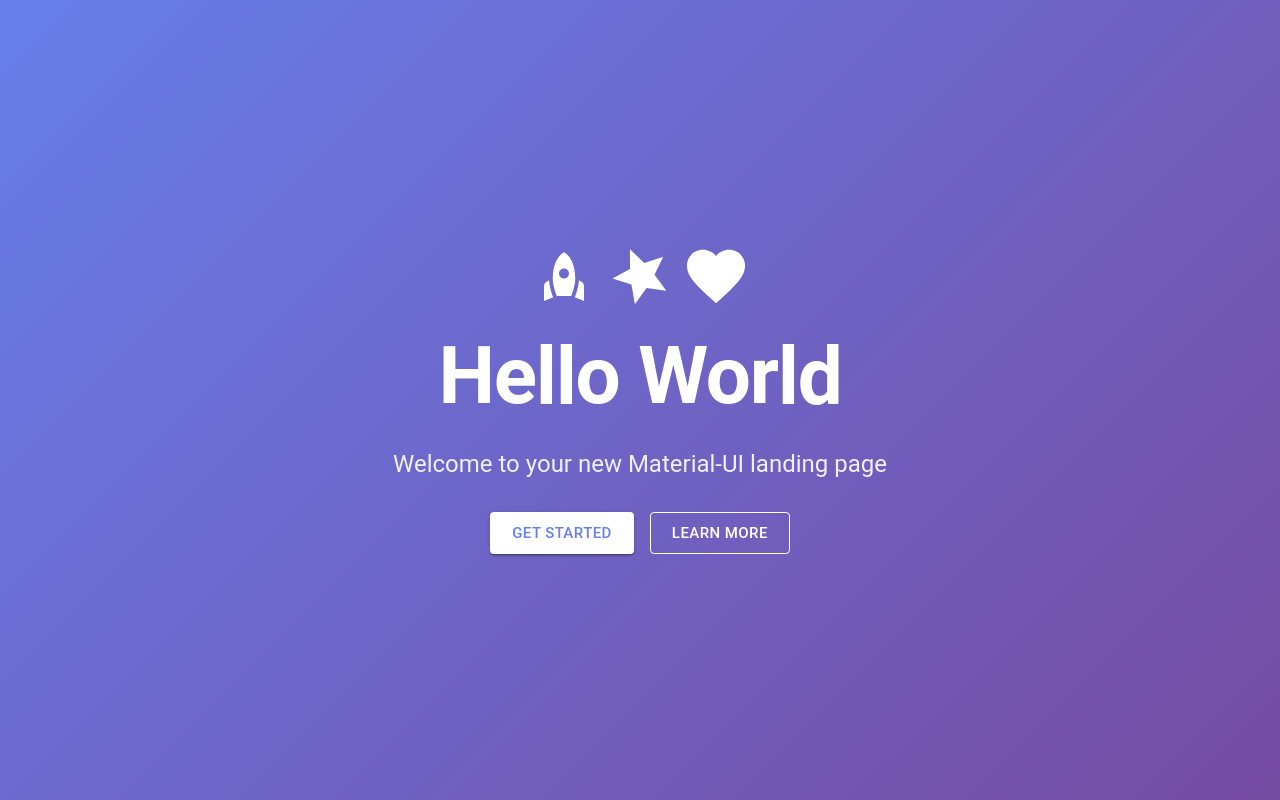
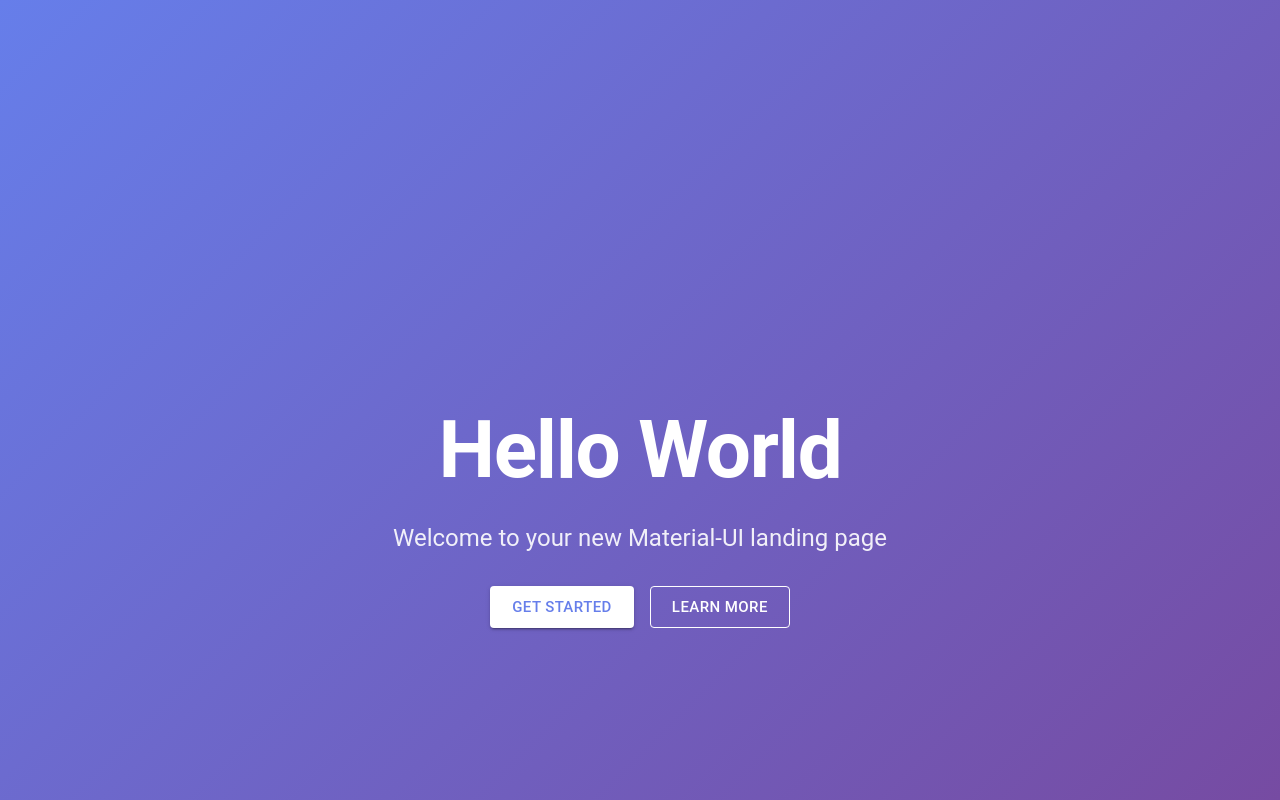
Before and after one commit to ns-test-org/normal-restarts-testing-02, a Next.js app in the folder packages/normal-restarts-testing-02/: page / in a window 1280 px wide. Built offline with nearby package versions, Linux system fonts and the light colour scheme.

Commit message:
AI chat session: Updated code and files

```diff
--- a/packages/normal-restarts-testing-02/package.json
+++ b/packages/normal-restarts-testing-02/package.json
@@ -19,6 +19,7 @@
     "@mui/material": "^7.3.6",
     "@opennextjs/cloudflare": "1.14.6",
     "framer-motion": "^12.23.26",
+    "lottie-react": "^2.4.1",
     "next": "15.5.9",
     "react": "19.2.3",
     "react-dom": "19.2.3"
--- a/packages/normal-restarts-testing-02/src/app/page.tsx
+++ b/packages/normal-restarts-testing-02/src/app/page.tsx
@@ -1,12 +1,71 @@
 'use client';
 
 import { Container, Typography, Box, Button, Stack } from '@mui/material';
-import { Rocket, Star, Favorite } from '@mui/icons-material';
 import { motion } from 'framer-motion';
+import Lottie from 'lottie-react';
 
 const MotionBox = motion.create(Box);
 const MotionStack = motion.create(Stack);
 const MotionTypography = motion.create(Typography);
+
+// Lottie animation data - using a simple rocket animation
+const rocketAnimation = {
+  "v": "5.7.4",
+  "fr": 30,
+  "ip": 0,
+  "op": 60,
+  "w": 200,
+  "h": 200,
+  "nm": "Rocket",
+  "ddd": 0,
+  "assets": [],
+  "layers": [
+    {
+      "ddd": 0,
+      "ind": 1,
+      "ty": 4,
+      "nm": "Rocket",
+      "sr": 1,
+      "ks": {
+        "o": { "a": 0, "k": 100 },
+        "r": { "a": 1, "k": [
+          { "t": 0, "s": [0], "e": [360] },
+          { "t": 60 }
+        ]},
+        "p": { "a": 1, "k": [
+          { "t": 0, "s": [100, 120], "e": [100, 80] },
+          { "t": 30, "s": [100, 80], "e": [100, 120] },
+          { "t": 60 }
+        ]},
+        "a": { "a": 0, "k": [0, 0] },
+        "s": { "a": 1, "k": [
+          { "t": 0, "s": [100, 100], "e": [120, 120] },
+          { "t": 30, "s": [120, 120], "e": [100, 100] },
+          { "t": 60 }
+        ]}
+      },
+      "shapes": [
+        {
+          "ty": "gr",
+          "it": [
+            {
+              "ty": "rc",
+              "d": 1,
+              "s": { "a": 0, "k": [40, 60] },
+              "p": { "a": 0, "k": [0, 0] },
+              "r": { "a": 0, "k": 10 }
+            },
+            {
+              "ty": "fl",
+              "c": { "a": 0, "k": [1, 1, 1, 1] },
+              "o": { "a": 0, "k": 100 }
+            }
+          ]
+        }
+      ]
+    }
+  ]
+};
 
 export default function Landing() {
   return (
@@ -26,54 +85,23 @@
           animate={{ opacity: 1, y: 0 }}
           transition={{ duration: 0.8 }}
         >
-          <MotionStack
-            direction="row"
-            spacing={2}
-            justifyContent="center"
-            sx={{ mb: 3 }}
+          <MotionBox
+            sx={{
+              display: 'flex',
+              justifyContent: 'center',
+              mb: 4,
+              '& > div': { width: 200, height: 200 }
+            }}
             initial={{ scale: 0 }}
             animate={{ scale: 1 }}
             transition={{ delay: 0.2, type: 'spring', stiffness: 200 }}
           >
-            <motion.div
-              animate={{
-                rotate: [0, 10, -10, 0],
-                y: [0, -10, 0]
-              }}
-              transition={{
-                duration: 2,
-                repeat: Infinity,
-                repeatDelay: 1
-              }}
-            >
-              <Rocket sx={{ fontSize: 60 }} />
-            </motion.div>
-            <motion.div
-              animate={{
-                scale: [1, 1.2, 1],
-                rotate: [0, 180, 360]
-              }}
-              transition={{
-                duration: 3,
-                repeat: Infinity,
-                repeatDelay: 0.5
-              }}
-            >
-              <Star sx={{ fontSize: 60 }} />
-            </motion.div>
-            <motion.div
-              animate={{
-                scale: [1, 1.3, 1]
-              }}
-              transition={{
-                duration: 1.5,
-                repeat: Infinity,
-                repeatDelay: 0
-              }}
-            >
-              <Favorite sx={{ fontSize: 60 }} />
-            </motion.div>
-          </MotionStack>
+            <Lottie
+              animationData={rocketAnimation}
+              loop={true}
+              style={{ width: 200, height: 200 }}
+            />
+          </MotionBox>
 
           <MotionTypography
             variant="h1"
```
Also changed, not shown: 1 other file (tests, documents, lock files or other folders).
